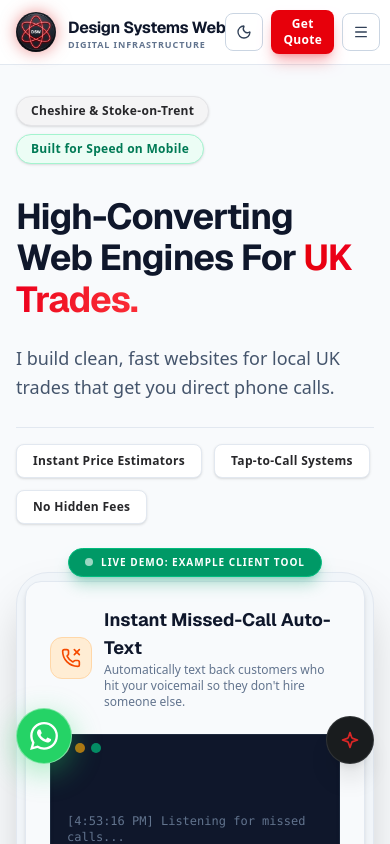
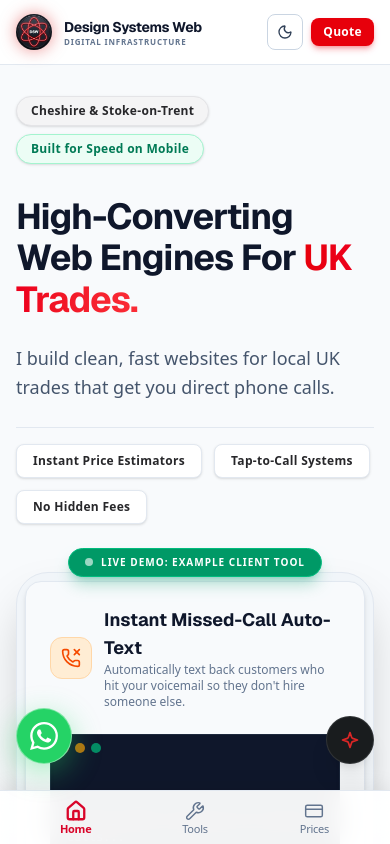
Before and after one commit to stokie2605/dean-wilshaw-web-development, a React (Vite) app: page / in a window 390 px wide. Shown: the top 844 px of the page. Built offline with nearby package versions, Linux system fonts and the light colour scheme.

Commit message:
Implement app-style mobile bottom navigation bar and clean compact mobile header

```diff
--- a/src/App.tsx
+++ b/src/App.tsx
@@ -1,6 +1,7 @@
 import React, { useState, useEffect, lazy, Suspense } from 'react';
 import { Link, useNavigate } from 'react-router-dom';
 import { Header } from './components/Header';
+import { BottomTabBar } from './components/BottomTabBar';
 import { HeroSection } from './components/HeroSection';
 import { ArrowRight, Bot, MessageSquare, Smartphone, Zap, Target, Gauge } from 'lucide-react';
 
@@ -231,6 +232,9 @@ export default function App() {
         </div>
       )}
 
+      {/* Mobile Bottom Navigation Bar */}
+      <BottomTabBar />
+
       {/* WhatsApp Modal */}
       <Suspense fallback={null}>
         <WhatsAppModal isOpen={whatsappModalOpen} onClose={() => setWhatsappModalOpen(false)} />
--- a/src/components/BottomTabBar.tsx
+++ b/src/components/BottomTabBar.tsx
@@ -1,60 +1,44 @@
-import React, { useEffect, useState } from 'react';
-import { X } from 'lucide-react';
-import { QuoteForm } from './QuoteForm';
+import React from 'react';
+import { Link, useLocation } from 'react-router-dom';
+import { Home, Wrench, CreditCard } from 'lucide-react';
 
-interface BottomTabBarProps {
-  onOpenQuote: () => void;
-}
+export const BottomTabBar: React.FC = () => {
+  const location = useLocation();
 
-export const BottomTabBar: React.FC<BottomTabBarProps> = ({ onOpenQuote }) => {
-  const [activeTab, setActiveTab] = useState<string>('');
-
-  useEffect(() => {
-    const observer = new IntersectionObserver(
-      (entries) => {
-        entries.forEach((entry) => {
-          if (entry.isIntersecting) {
-            setActiveTab(entry.target.id);
-          }
-        });
-      },
-      { threshold: 0.5 }
-    );
-
-    const sections = ['portfolio', 'services', 'pricing'];
-    sections.forEach((id) => {
-      const el = document.getElementById(id);
-      if (el) observer.observe(el);
-    });
-
-    return () => observer.disconnect();
-  }, []);
-
-  const scrollTo = (id: string) => {
-    const el = document.getElementById(id);
-    if (el) el.scrollIntoView({ behavior: 'smooth' });
-    setActiveTab(id);
-  };
+  const tabs = [
+    { label: 'Home',   path: '/',        icon: Home },
+    { label: 'Tools',  path: '/tools',   icon: Wrench },
+    { label: 'Prices', path: '/pricing', icon: CreditCard },
+  ];
 
   return (
-    <>
-      <div className="fixed bottom-0 inset-x-0 z-[60] bg-[#111111] border-t border-black h-16 flex items-center md:hidden pb-safe w-full">
-        <button
-          onClick={() => window.location.href = 'tel:07348733365'}
-          className="flex-1 h-full bg-[#ff4d4d] text-white font-geist font-bold text-xs uppercase tracking-wider flex items-center justify-center gap-2 transition-colors hover:bg-[#ff3333]"
-        >
-          <svg className="w-4 h-4 fill-current" viewBox="0 0 24 24"><path d="M20.01 15.38c-1.23 0-2.42-.2-3.53-.56a.977.977 0 00-1.01.24l-1.57 1.97c-2.83-1.35-5.48-3.9-6.89-6.83l1.95-1.66c.27-.28.35-.67.24-1.02-.37-1.11-.56-2.3-.56-3.53 0-.54-.45-.99-.99-.99H4.19C3.65 3 3 3.24 3 3.99 3 13.28 10.73 21 20.01 21c.71 0 1.01-.63 1.01-1.18v-3.45c0-.54-.45-.99-.99-.99z"/></svg>
-          CALL DEAN
-        </button>
-
-        <button
-          onClick={onOpenQuote}
-          className="flex-1 h-full bg-[#111111] text-white font-geist font-bold text-xs uppercase tracking-wider flex items-center justify-center gap-2 transition-colors hover:bg-[#222222]"
-        >
-          <svg className="w-4 h-4 text-white" viewBox="0 0 24 24" fill="none" stroke="currentColor" strokeWidth="2" strokeLinecap="round" strokeLinejoin="round"><rect x="3" y="4" width="18" height="18" rx="2" ry="2"/><line x1="16" y1="2" x2="16" y2="6"/><line x1="8" y1="2" x2="8" y2="6"/><line x1="3" y1="10" x2="21" y2="10"/></svg>
-          GET QUOTE
-        </button>
-      </div>
-    </>
+    <nav
+      aria-label="Mobile Navigation"
+      className="fixed bottom-0 left-0 right-0 z-40 bg-white/95 dark:bg-slate-950/95 backdrop-blur-md border-t border-slate-200 dark:border-slate-800 py-1.5 px-4 flex justify-around items-center md:hidden shadow-[0_-4px_20px_rgba(0,0,0,0.08)] transition-colors duration-300"
+    >
+      {tabs.map(({ label, path, icon: Icon }) => {
+        const isActive = location.pathname === path;
+        return (
+          <Link
+            key={path}
+            to={path}
+            className={`flex flex-col items-center justify-center flex-1 py-1 px-2 rounded-xl transition-all duration-150 ${
+              isActive
+                ? 'text-[#D90429] dark:text-[#D90429] font-bold'
+                : 'text-slate-500 dark:text-slate-400 hover:text-slate-900 dark:hover:text-white font-medium'
+            }`}
+          >
+            <Icon
+              className={`w-5 h-5 transition-transform ${
+                isActive ? 'scale-110 stroke-[2.5]' : 'stroke-[1.75]'
+              }`}
+            />
+            <span className="text-[11px] tracking-tight mt-0.5 leading-none">
+              {label}
+            </span>
+          </Link>
+        );
+      })}
+    </nav>
   );
 };
--- a/src/components/Header.tsx
+++ b/src/components/Header.tsx
@@ -1,6 +1,6 @@
 import React, { useState, useEffect } from 'react';
 import { Link, useLocation } from 'react-router-dom';
-import { ArrowRight, Sun, Moon, Menu, X } from 'lucide-react';
+import { ArrowRight, Sun, Moon } from 'lucide-react';
 
 interface HeaderProps {
   onOpenQuote: () => void;
@@ -8,7 +8,7 @@ interface HeaderProps {
   onOpenStitch?: () => void;
 }
 
-// Clean 3-Page Navigation Structure
+// Clean 3-Page Navigation Structure (Desktop)
 const NAV_LINKS = [
   { label: 'Home',             href: '/' },
   { label: 'Lead Tools',       href: '/tools' },
@@ -17,7 +17,6 @@ const NAV_LINKS = [
 
 export const Header: React.FC<HeaderProps> = ({ onOpenQuote }) => {
   const [isDark, setIsDark] = useState(false);
-  const [menuOpen, setMenuOpen] = useState(false);
   const location = useLocation();
 
   useEffect(() => {
@@ -49,13 +48,13 @@ export const Header: React.FC<HeaderProps> = ({ onOpenQuote }) => {
             alt="DSW Atom Logo"
             width={40}
             height={40}
-            className="w-10 h-10 rounded-full object-contain drop-shadow-[0_0_8px_rgba(220,38,38,0.5)] transition-transform group-hover:scale-105"
+            className="w-9 h-9 sm:w-10 sm:h-10 rounded-full object-contain drop-shadow-[0_0_8px_rgba(220,38,38,0.5)] transition-transform group-hover:scale-105"
           />
-          <div className="flex flex-col justify-center mt-1">
-            <span className="font-geist font-bold text-base sm:text-lg text-slate-900 dark:text-zinc-100 tracking-tight group-hover:text-red-700 dark:group-hover:text-red-500 transition-colors leading-none">
+          <div className="flex flex-col justify-center mt-0.5">
+            <span className="font-geist font-bold text-sm sm:text-lg text-slate-900 dark:text-zinc-100 tracking-tight group-hover:text-red-700 dark:group-hover:text-red-500 transition-colors leading-none">
               Design Systems Web
             </span>
-            <span className="text-[9px] sm:text-[10px] tracking-widest uppercase font-semibold text-slate-500 dark:text-zinc-400 mt-1 leading-none">
+            <span className="text-[8px] sm:text-[10px] tracking-widest uppercase font-semibold text-slate-500 dark:text-zinc-400 mt-1 leading-none">
               DIGITAL INFRASTRUCTURE
             </span>
           </div>
@@ -81,13 +80,13 @@ export const Header: React.FC<HeaderProps> = ({ onOpenQuote }) => {
           })}
         </nav>
 
-        {/* Right-side Actions */}
+        {/* Right-side Actions (Theme Toggle + Compact Quote Button) */}
         <div className="flex items-center gap-2">
 
           {/* Theme Toggle */}
           <button
             onClick={toggleTheme}
-            className="p-2 border border-slate-300 dark:border-zinc-800 text-slate-700 dark:text-slate-200 hover:bg-slate-100 dark:hover:bg-slate-800 rounded-lg min-w-[38px] min-h-[38px] flex items-center justify-center transition-colors"
+            className="p-2 border border-slate-300 dark:border-zinc-800 text-slate-700 dark:text-slate-200 hover:bg-slate-100 dark:hover:bg-slate-800 rounded-lg min-w-[36px] min-h-[36px] flex items-center justify-center transition-colors"
             title="Toggle Dark/Light Mode"
           >
             {isDark ? <Sun className="w-4 h-4" /> : <Moon className="w-4 h-4" />}
@@ -102,47 +101,15 @@ export const Header: React.FC<HeaderProps> = ({ onOpenQuote }) => {
             <ArrowRight className="w-3.5 h-3.5" />
           </button>
 
-          {/* Mobile CTA */}
+          {/* Mobile CTA (Compact, No Hamburger Needed) */}
           <button
             onClick={onOpenQuote}
-            className="sm:hidden bg-red-600 hover:bg-red-500 text-white shadow-lg shadow-red-600/30 px-3 py-1.5 rounded-lg text-xs font-semibold tracking-wide transition-all"
+            className="sm:hidden bg-red-600 hover:bg-red-500 text-white shadow-md shadow-red-600/30 px-3 py-1.5 rounded-lg text-xs font-bold tracking-wide transition-all"
           >
-            Get Quote
-          </button>
-
-          {/* Mobile/Tablet Hamburger */}
-          <button
-            onClick={() => setMenuOpen(v => !v)}
-            className="md:hidden p-2 rounded-lg border border-slate-300 dark:border-zinc-800 text-slate-700 dark:text-slate-200 hover:bg-slate-100 dark:hover:bg-zinc-800 transition-colors min-w-[38px] min-h-[38px] flex items-center justify-center"
-            aria-label="Toggle menu"
-          >
-            {menuOpen ? <X className="w-4 h-4" /> : <Menu className="w-4 h-4" />}
+            Quote
           </button>
         </div>
       </div>
-
-      {/* Mobile/Tablet Dropdown Nav */}
-      {menuOpen && (
-        <div className="md:hidden border-t border-slate-200 dark:border-zinc-800 bg-white/95 dark:bg-zinc-950/95 backdrop-blur-md px-4 py-3 flex flex-col gap-1 shadow-xl animate-in fade-in slide-in-from-top-2">
-          {NAV_LINKS.map(({ label, href }) => {
-            const isActive = location.pathname === href;
-            return (
-              <Link
-                key={href}
-                to={href}
-                onClick={() => setMenuOpen(false)}
-                className={`px-3 py-2.5 rounded-xl text-sm font-semibold transition-all duration-150 flex items-center justify-between ${
-                  isActive
-                    ? 'bg-red-50 dark:bg-red-950/40 text-red-600 dark:text-red-400'
-                    : 'text-zinc-700 dark:text-zinc-300 hover:bg-zinc-100 dark:hover:bg-zinc-800'
-                }`}
-              >
-                <span>{label}</span>
-              </Link>
-            );
-          })}
-        </div>
-      )}
     </header>
   );
 };
--- a/src/pages/PricingPage.tsx
+++ b/src/pages/PricingPage.tsx
@@ -1,6 +1,7 @@
 import React, { useState } from 'react';
 import { Link, useNavigate } from 'react-router-dom';
 import { Header } from '../components/Header';
+import { BottomTabBar } from '../components/BottomTabBar';
 import { Footer } from '../components/Footer';
 import { QuoteForm } from '../components/QuoteForm';
 import { WhatsAppModal } from '../components/WhatsAppModal';
@@ -84,13 +85,13 @@ export const PricingPage: React.FC = () => {
   const [stitchModalOpen, setStitchModalOpen] = useState(false);
 
   return (
-    <div className="min-h-screen flex flex-col bg-slate-50 dark:bg-zinc-950 text-slate-900 dark:text-white selection:bg-red-500/30 transition-colors duration-300">
+    <div className="min-h-screen flex flex-col bg-slate-50 dark:bg-zinc-950 text-slate-900 dark:text-white selection:bg-red-500/30 transition-colors duration-300 overflow-x-hidden">
 
       {/* Navigation */}
       <Header onOpenQuote={() => setQuoteModalOpen(true)} />
 
       {/* Main Content */}
-      <main className="flex-grow pt-24 sm:pt-28 pb-20">
+      <main className="flex-grow pt-24 sm:pt-28 pb-24 md:pb-20">
         <div className="max-w-7xl mx-auto px-4 sm:px-6 lg:px-8">
 
           {/* Section Header */}
@@ -313,6 +314,9 @@ export const PricingPage: React.FC = () => {
         </div>
       )}
 
+      {/* Mobile Bottom Navigation Bar */}
+      <BottomTabBar />
+
     </div>
   );
 };
```
Also changed, not shown: src/pages/ToolsPage.tsx (+6 -2 lines).
